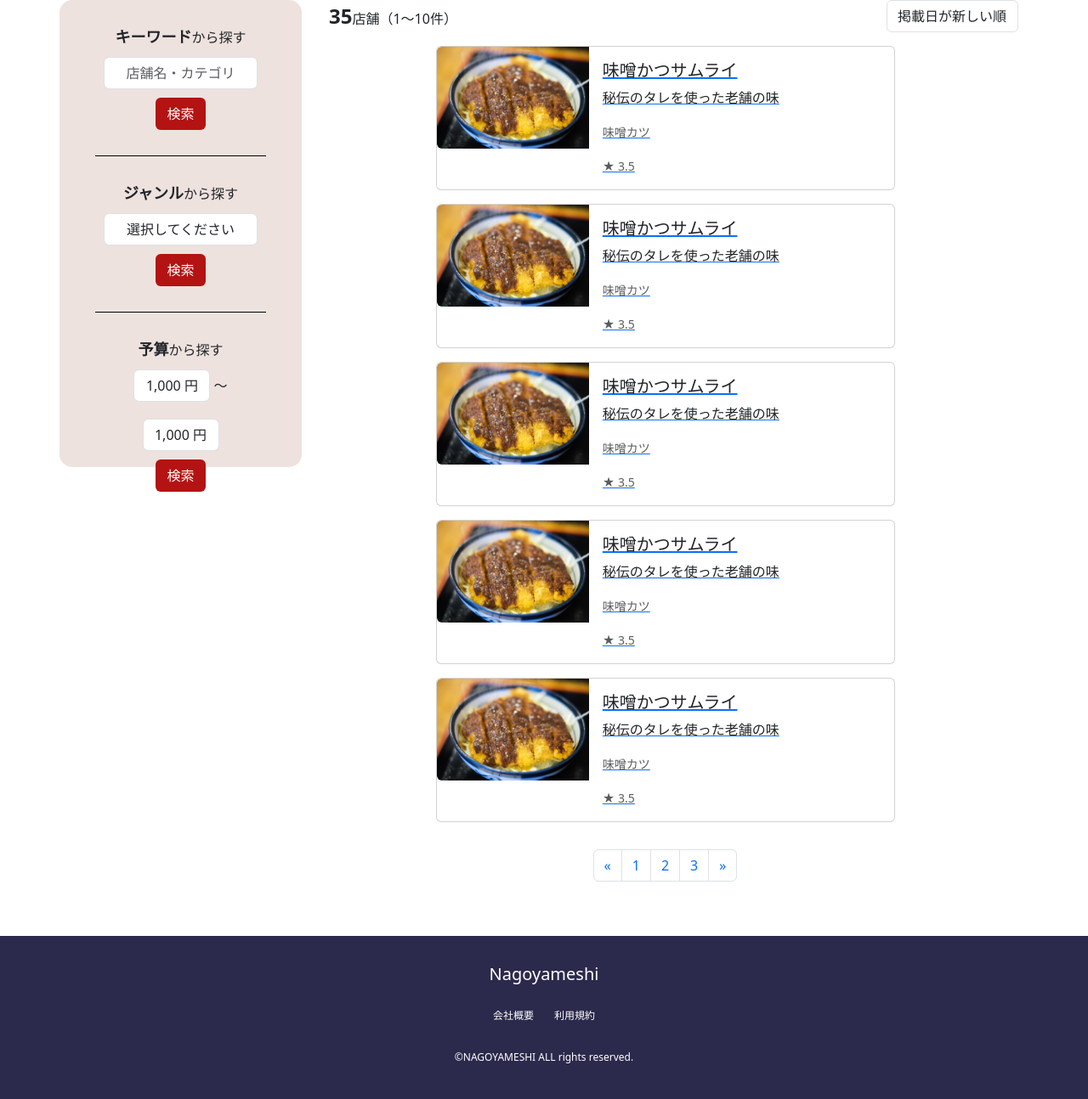
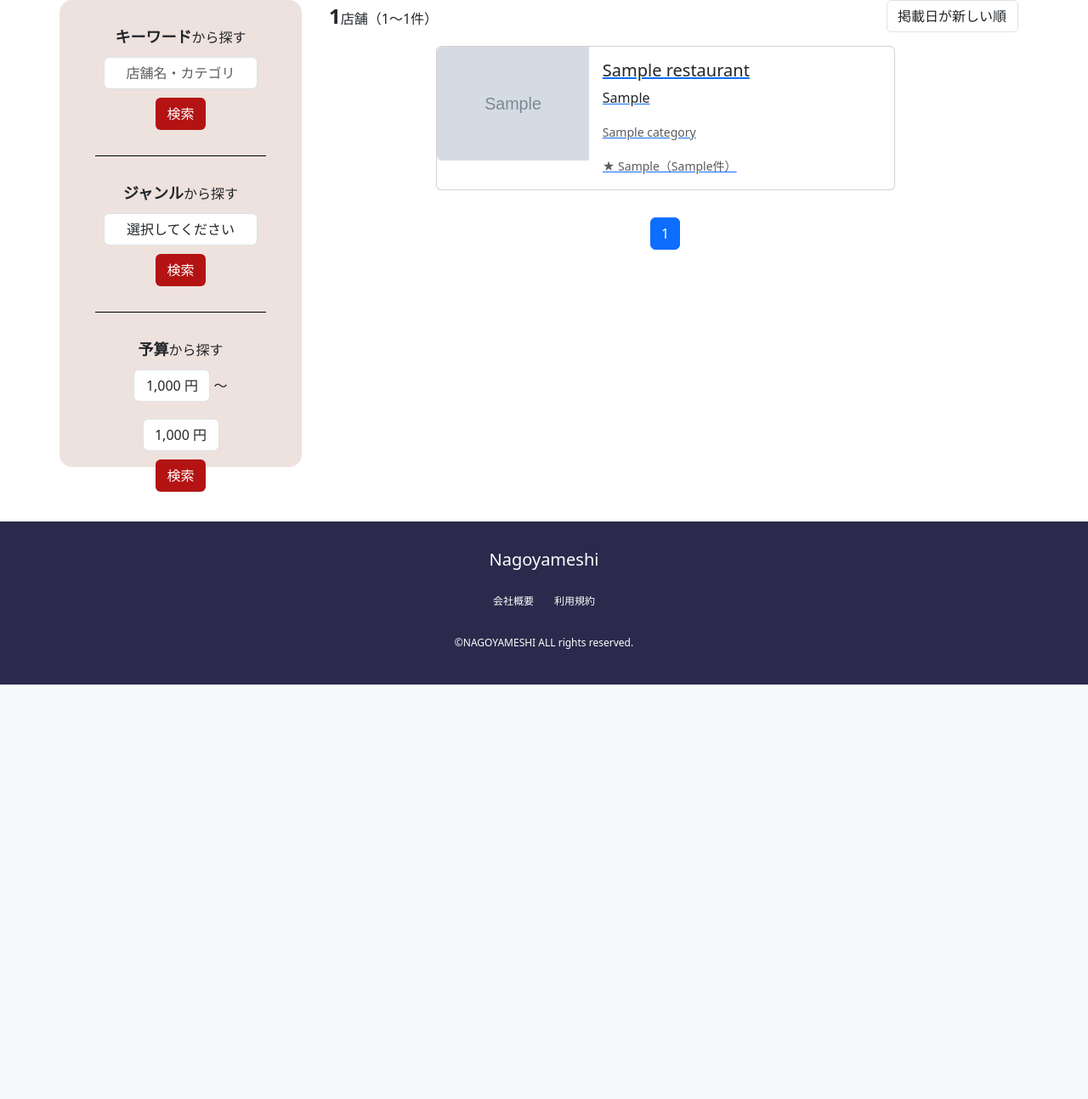
Before and after one commit to ayaconsa/django-tabelog-kadai, a Django app: template NagoyameshiApp/templates/NagoyameshiApp/user/restaurant_list.html in a window 1280 px wide. Shown: the part 119-1413 px from the top of the page at 85% size. After the commit the page ends 925 px from the top, so only its background shows below. Run offline with Django 3.2, Linux system fonts and the light colour scheme; the template is opened without the code that fills it: most values are stand-ins (such as "Sample title", 1, 10 or a date in 2020); grey boxes marked "Sample" are stand-in pictures; some libraries are stand-ins or nearby versions.

Commit message:
店舗一覧ページの理論実装（途中）

```diff
--- a/NagoyameshiApp/templates/NagoyameshiApp/user/restaurant_list.html
+++ b/NagoyameshiApp/templates/NagoyameshiApp/user/restaurant_list.html
@@ -27,9 +27,9 @@
         <div class="fs-6 list_search_item">
           <span>キーワード</span>から探す
         </div>
-        <form>
-          <input type="text" placeholder="店舗名・カテゴリ" class="form-control list_search_box">
-          <button class="btn search_btn list_search_item" href="{% url 'restaurant_list' %}">検索</button>
+        <form method="GET" action="{% url 'restaurant_list' %}">
+          <input type="text" name="keyword" placeholder="店舗名・カテゴリ" class="form-control list_search_box">
+          <button type="submit" class="btn search_btn list_search_item" href="{% url 'restaurant_list' %}">検索</button>
         </form>
       </div>
 
@@ -38,8 +38,8 @@
         <div class="fs-6 list_search_item">
           <span>ジャンル</span>から探す
         </div>
-        <form>
-          <select name="list_genre" class="form-control list_search_box">
+        <form method="GET" action="{% url 'restaurant_list' %}">
+          <select name="genre" class="form-control list_search_box">
             <option value="">選択してください</option>
             <option value="和食">和食</option>
             <option value="洋食">洋食</option>
@@ -56,7 +56,7 @@
             <option value="焼肉">焼肉</option>
             <option value="ハンバーガー">ハンバーガー</option>
           </select>
-          <button class="btn search_btn list_search_item" href="{% url 'restaurant_list' %}">検索</button>
+          <button type="submit" class="btn search_btn list_search_item" href="{% url 'restaurant_list' %}">検索</button>
         </form>
       </div>
 
@@ -66,7 +66,7 @@
           <span>予算</span>から探す
         </div>
         <div class="list_search_item_price">
-        <form>
+        <form method="GET" action="{% url 'restaurant_list' %}">
           <select name="list_price_min" class="form-control list_search_box_price">
             <option value="1,000">1,000 円</option>
             <option value="2,000">2,000 円</option>
@@ -81,7 +81,7 @@
             <option value="30,000">30,000 円</option>
           </select>
           <p class="list_search_box_price"> 〜 </p>
-          <select name="list_price_min" class="form-control list_search_box_price">
+          <select name="list_price_max" class="form-control list_search_box_price">
             <option value="1,000">1,000 円</option>
             <option value="2,000">2,000 円</option>
             <option value="3,000">3,000 円</option>
@@ -95,7 +95,7 @@
             <option value="30,000">30,000 円</option>
           </select>
           </div>
-          <button class="btn search_btn list_search_item" href="{% url 'restaurant_list' %}">検索</button>
+          <button type="submit" class="btn search_btn list_search_item" href="{% url 'restaurant_list' %}">検索</button>
         </form>
       </div>
 
@@ -107,7 +107,7 @@
       <div class="d-flex justify-content-between align-items-center mb-3 w-100">
         <!-- 検索された店舗数 -->
         <div class="hit_restaurants_number">
-          <span>35</span>店舗（1〜10件）
+          <span>{{ restaurants.paginator.count }}</span>店舗（{{ restaurants.start_index }}〜{{ restaurants.enx_index }}件）
         </div>
 
         <!-- 並び替え -->
@@ -124,122 +124,54 @@
 
       <!-- 店舗カード -->
       <div class="mb-3">
-        <!-- 店舗１ -->
-        <a href="{% url 'restaurant_detail' %}">
+        {% for restaurant in restaurants %}
+        <a href="{% url 'restaurant_detail' restaurant.pk %}">
         <div class="card mb-3" style="max-width: 540px;">
           <div class="row g-0">
             <div class="col-md-4">
-              <img src="{% static 'img/misokatsu.jpg' %}" class="img-fluid rounded-start" alt="味噌カツ">
+              <img src="{{ restaurant.img.url }}" class="img-fluid rounded-start" alt="{{ restaurant.name }}">
             </div>
             <div class="col-md-8">
               <div class="card-body">
-                <h5 class="card-title">味噌かつサムライ</h5>
-                <p class="card-text">秘伝のタレを使った老舗の味</p>
-                <p class="card-text"><small class="text-body-secondary">味噌カツ</small></p>
-                <p class="card-text"><small class="text-body-secondary">&#9733; 3.5</small></p>
+                <h5 class="card-title">{{ restaurant.name }}</h5>
+                <p class="card-text">{{ restaurant.catch_copy }}</p>
+                <p class="card-text"><small class="text-body-secondary">{{ restaurant.category }}</small></p>
+                <p class="card-text"><small class="text-body-secondary">&#9733; {{ restaurant.get_average.0 }}（{{ restaurant.get_average.1 }}件）</small></p>
               </div>
             </div>
           </div>
         </div>
         </a>
-
-        <!-- 店舗２ -->
-        <a href="{% url 'restaurant_detail' %}">
-          <div class="card mb-3" style="max-width: 540px;">
-            <div class="row g-0">
-              <div class="col-md-4">
-                <img src="{% static 'img/misokatsu.jpg' %}" class="img-fluid rounded-start" alt="味噌カツ">
-              </div>
-              <div class="col-md-8">
-                <div class="card-body">
-                  <h5 class="card-title">味噌かつサムライ</h5>
-                  <p class="card-text">秘伝のタレを使った老舗の味</p>
-                  <p class="card-text"><small class="text-body-secondary">味噌カツ</small></p>
-                  <p class="card-text"><small class="text-body-secondary">&#9733; 3.5</small></p>
-                </div>
-              </div>
-            </div>
-          </div>
-          </a>
-
-        <!-- 店舗３ -->
-        <a href="{% url 'restaurant_detail' %}">
-          <div class="card mb-3" style="max-width: 540px;">
-            <div class="row g-0">
-              <div class="col-md-4">
-                <img src="{% static 'img/misokatsu.jpg' %}" class="img-fluid rounded-start" alt="味噌カツ">
-              </div>
-              <div class="col-md-8">
-                <div class="card-body">
-                  <h5 class="card-title">味噌かつサムライ</h5>
-                  <p class="card-text">秘伝のタレを使った老舗の味</p>
-                  <p class="card-text"><small class="text-body-secondary">味噌カツ</small></p>
-                  <p class="card-text"><small class="text-body-secondary">&#9733; 3.5</small></p>
-                </div>
-              </div>
-            </div>
-          </div>
-          </a>
-
-        <!-- 店舗４ -->
-        <a href="{% url 'restaurant_detail' %}">
-          <div class="card mb-3" style="max-width: 540px;">
-            <div class="row g-0">
-              <div class="col-md-4">
-                <img src="{% static 'img/misokatsu.jpg' %}" class="img-fluid rounded-start" alt="味噌カツ">
-              </div>
-              <div class="col-md-8">
-                <div class="card-body">
-                  <h5 class="card-title">味噌かつサムライ</h5>
-                  <p class="card-text">秘伝のタレを使った老舗の味</p>
-                  <p class="card-text"><small class="text-body-secondary">味噌カツ</small></p>
-                  <p class="card-text"><small class="text-body-secondary">&#9733; 3.5</small></p>
-                </div>
-              </div>
-            </div>
-          </div>
-          </a>
-
-        <!-- 店舗５ -->
-        <a href="{% url 'restaurant_detail' %}">
-          <div class="card mb-3" style="max-width: 540px;">
-            <div class="row g-0">
-              <div class="col-md-4">
-                <img src="{% static 'img/misokatsu.jpg' %}" class="img-fluid rounded-start" alt="味噌カツ">
-              </div>
-              <div class="col-md-8">
-                <div class="card-body">
-                  <h5 class="card-title">味噌かつサムライ</h5>
-                  <p class="card-text">秘伝のタレを使った老舗の味</p>
-                  <p class="card-text"><small class="text-body-secondary">味噌カツ</small></p>
-                  <p class="card-text"><small class="text-body-secondary">&#9733; 3.5</small></p>
-                </div>
-              </div>
-            </div>
-          </div>
-          </a>
-
+        {% endfor %}
 
       </div>
 
       <!-- ページネーション -->
       <nav aria-label="Page navigation example w-100">
         <ul class="pagination">
+            {% if restaurants.has_previous %}
             <li class="page-item">
-            <a class="page-link" href="#" aria-label="Previous">
+                <a class="page-link" href="?page=1" aria-label="Previous">
                     <span aria-hidden="true">&laquo;</span>
                 </a>
             </li>
-          <li class="page-item"><a class="page-link" href="#">1</a></li>
-          <li class="page-item"><a class="page-link" href="#">2</a></li>
-          <li class="page-item"><a class="page-link" href="#">3</a></li>
+            {% endif %}
+            {% for num in restaurants.paginator.page_range %}
+            <li class="page-item {% if num == restaurants.number %}active{% endif %}">
+                <a class="page-link" href="?page={{ num }}">{{ num }}</a>
+            </li>
+            {% endfor %}
+            {% if restaurants.has_next %}
             <li class="page-item">
-            <a class="page-link" href="#" aria-label="Next">
+                <a class="page-link" href="?page={{ restaurants.paginator.num_pages }}" aria-label="Next">
                     <span aria-hidden="true">&raquo;</span>
                 </a>
             </li>
+            {% endif %}
         </ul>
       </nav>
+
+
     </div>
   </div>
   </div>
```
Also changed, not shown: NagoyameshiApp/views/user/restaurant_list.py (+25 -3 lines). Lines whose indentation alone changed are shown as unchanged.
